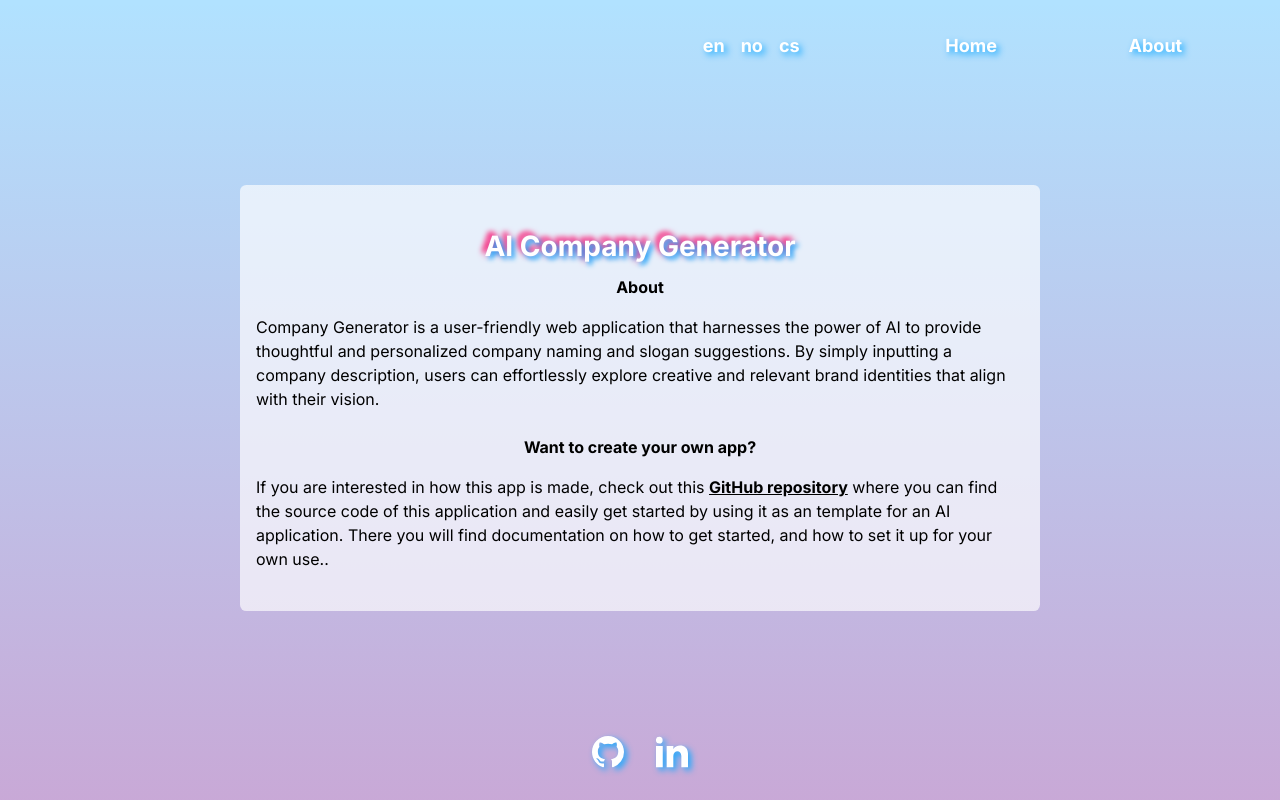
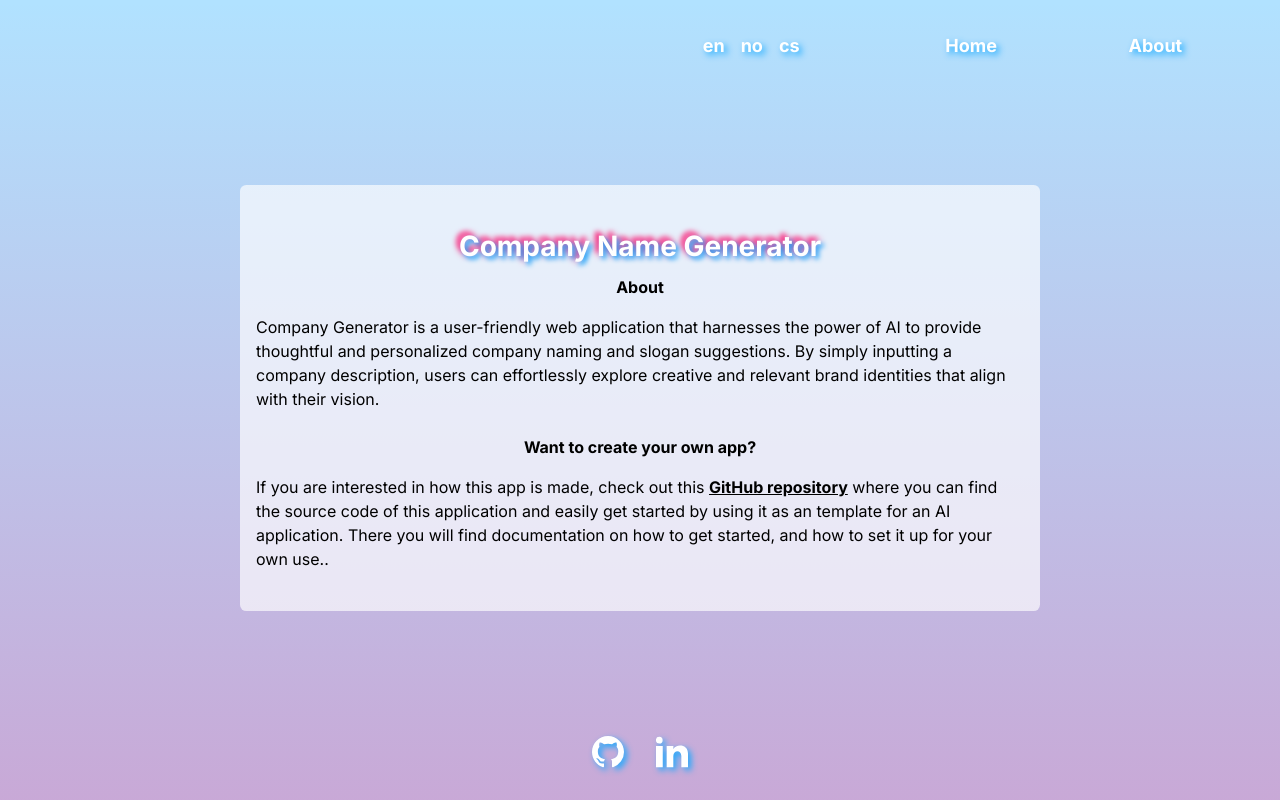
Before and after one commit to RickardHF/AICompanyGenerator, a Next.js app in the folder src/: page /about in a window 1280 px wide. Built offline with nearby package versions, Linux system fonts and the light colour scheme.

Commit message:
Changed header name to fit better

```diff
--- a/src/app/globals.css
+++ b/src/app/globals.css
@@ -67,6 +67,7 @@ h1 {
   drop-shadow(0.2rem 0.2rem 0.15rem var(--button-background-one))
   drop-shadow(-0.2rem -0.2rem 0.15rem var(--button-background-two))
       ;
+  user-select: none;
 }
 
 h3 {
@@ -74,6 +75,7 @@ h3 {
     font-weight: bold;
     margin-top: 0;
     padding-bottom: 1rem;
+    user-select: none;
 }
 
 .content-box {
--- a/src/app/layout.tsx
+++ b/src/app/layout.tsx
@@ -6,7 +6,7 @@ import Header from '@/components/Header'
 const inter = Inter({ subsets: ['latin'] })
 
 export const metadata = {
-  title: 'AI Company Name and Slogan Generator',
+  title: 'Company Name and Slogan Generator - Powered by AI',
   description: 'Our AI-powered company name and slogan generator will help you find the perfect name for your business. All you need to do is describe your business and the generator takes it from there',
 }
 
--- a/src/messages/en.json
+++ b/src/messages/en.json
@@ -4,7 +4,7 @@
         "about": "About"
     },
     "common": {
-        "name": "AI Company Generator"
+        "name": "Company Name Generator"
     },
     "about": {
         "about-title": "About",
```
